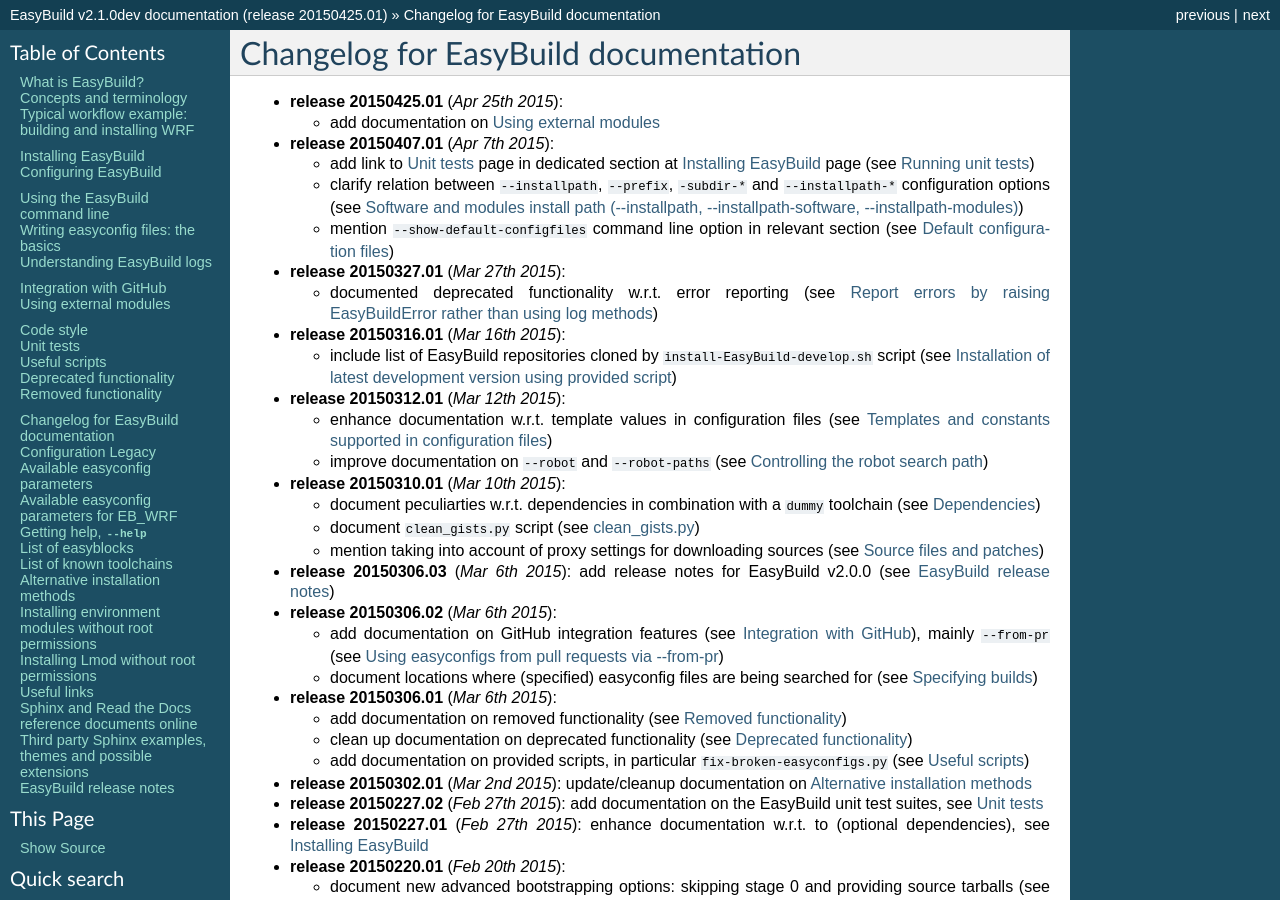
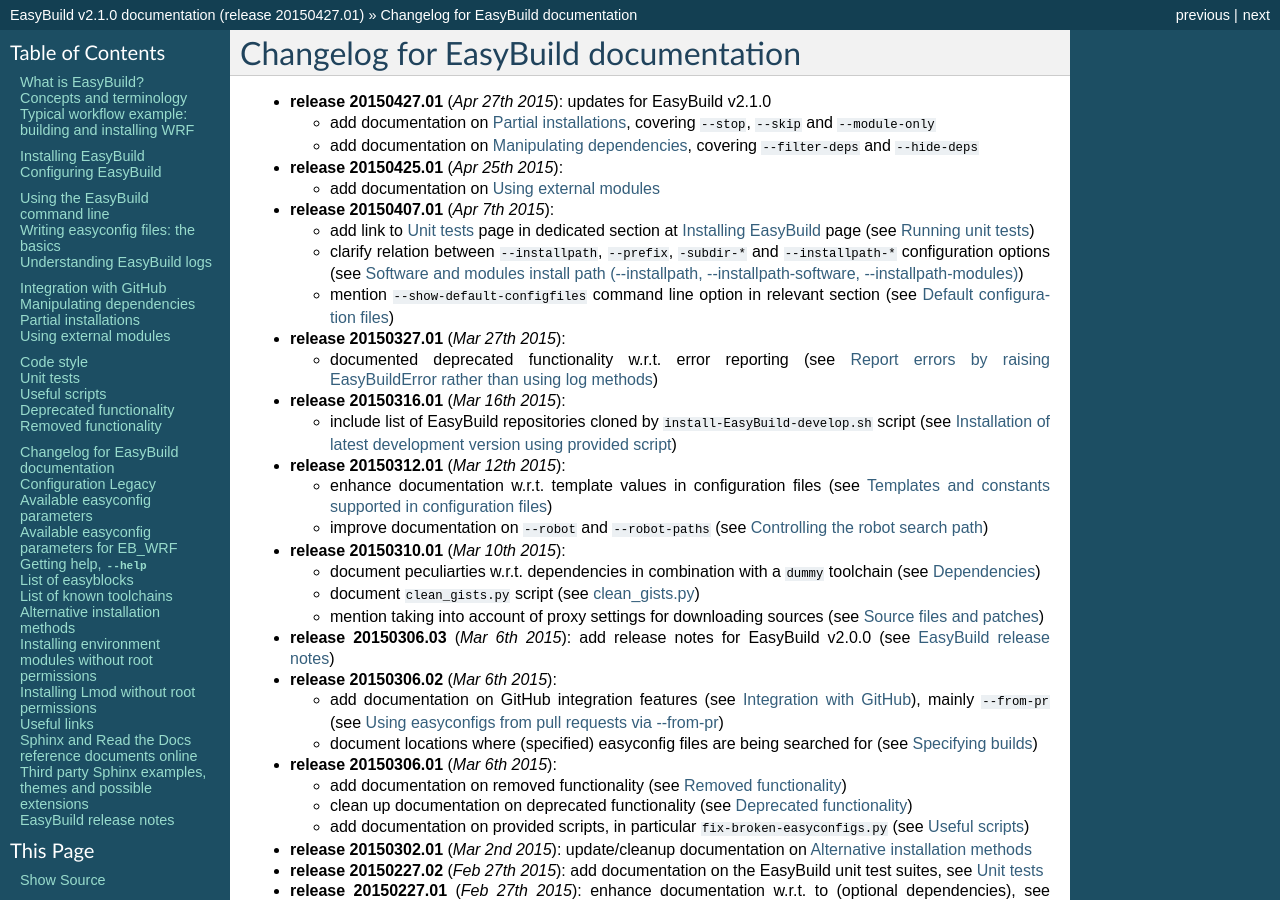
Before and after one commit to easybuilders/easybuild, a Sphinx documentation site: the page built from docs/Changelog.rst, in a window 1280 px wide and 900 px high. Built offline with Sphinx 7.4.7, drawn with Linux system fonts in a browser that asks for light colours; some of the changed text lies outside the part shown.

Commit message:
add draft documentation on manipulating dependencies and partial installations

```diff
--- a/docs/Changelog.rst
+++ b/docs/Changelog.rst
@@ -2,6 +2,11 @@
 
 Changelog for EasyBuild documentation
 -------------------------------------
+
+* **release 20150427.01** (`Apr 27th 2015`): updates for EasyBuild v2.1.0
+
+  * add documentation on :ref:`partial_installations`, covering ``--stop``, ``--skip`` and ``--module-only``
+  * add documentation on :ref:`manipulating_dependencies`, covering ``--filter-deps`` and ``--hide-deps``
 
 * **release 20150425.01** (`Apr 25th 2015`):
 
--- /dev/null
+++ b/docs/Manipulating_dependencies.rst
@@ -0,0 +1,4 @@
+.. _manipulating_dependencies:
+
+Manipulating dependencies
+=========================
--- /dev/null
+++ b/docs/Partial_installations.rst
@@ -0,0 +1,4 @@
+.. _partial_installations:
+
+Partial installations
+=====================
--- a/docs/conf.py
+++ b/docs/conf.py
@@ -41,9 +41,9 @@
 # other places throughout the built documents.
 #
 # The short X.Y version.
-version = '2.1.0dev'  # this is meant to reference the version of EasyBuild
+version = '2.1.0'  # this is meant to reference the version of EasyBuild
 # The full version, including alpha/beta/rc tags.
-release = '20150425.01'  # this is meant to reference the version of the documentation itself
+release = '20150427.01'  # this is meant to reference the version of the documentation itself
 
 # There are two options for replacing |today|: either, you set today to some
 # non-false value, then it is used:
--- a/docs/index.rst
+++ b/docs/index.rst
@@ -55,6 +55,8 @@
     :maxdepth: 3
 
     Integration_with_GitHub
+    Manipulating_dependencies
+    Partial_installations
     Using_external_modules
 
 Other topics
```
